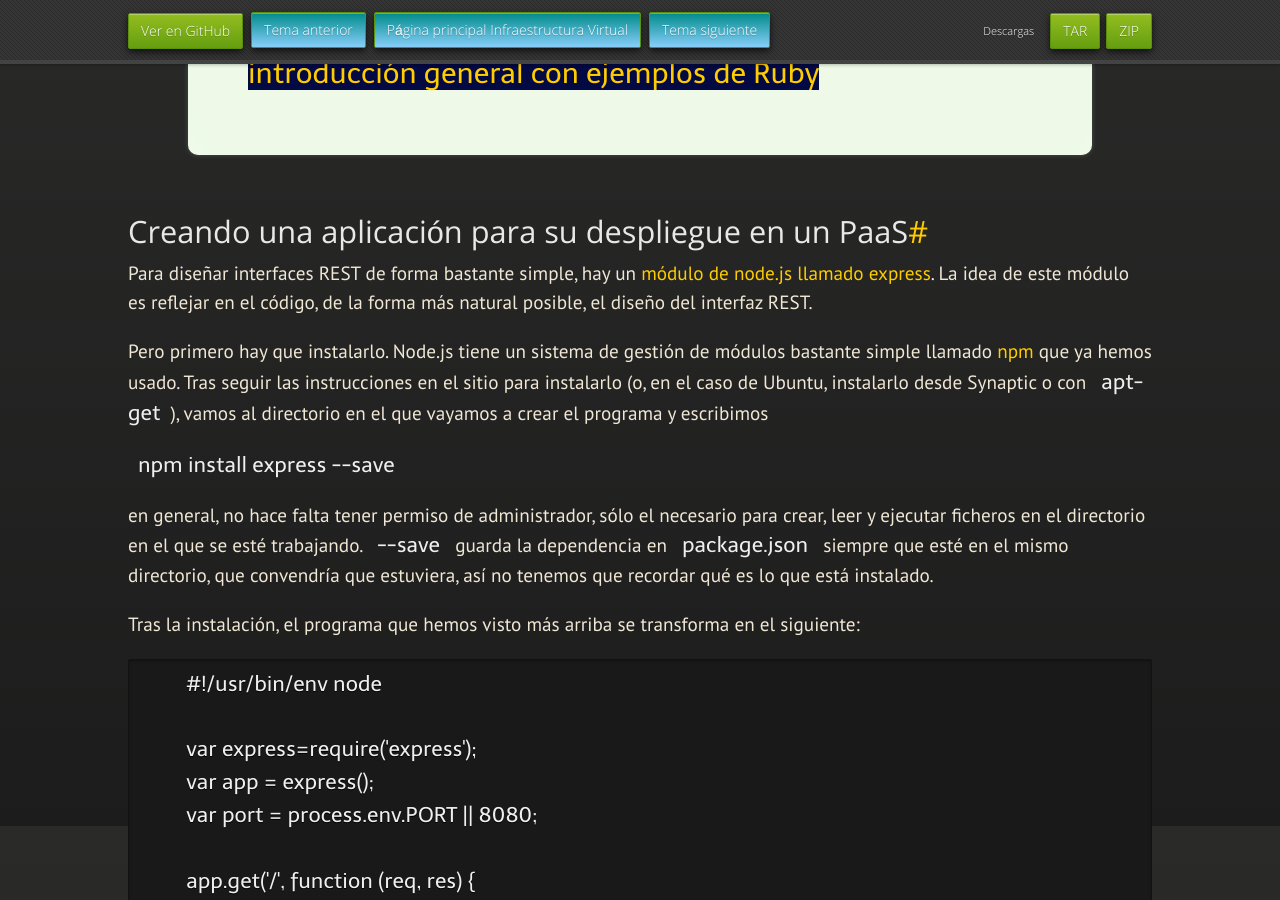
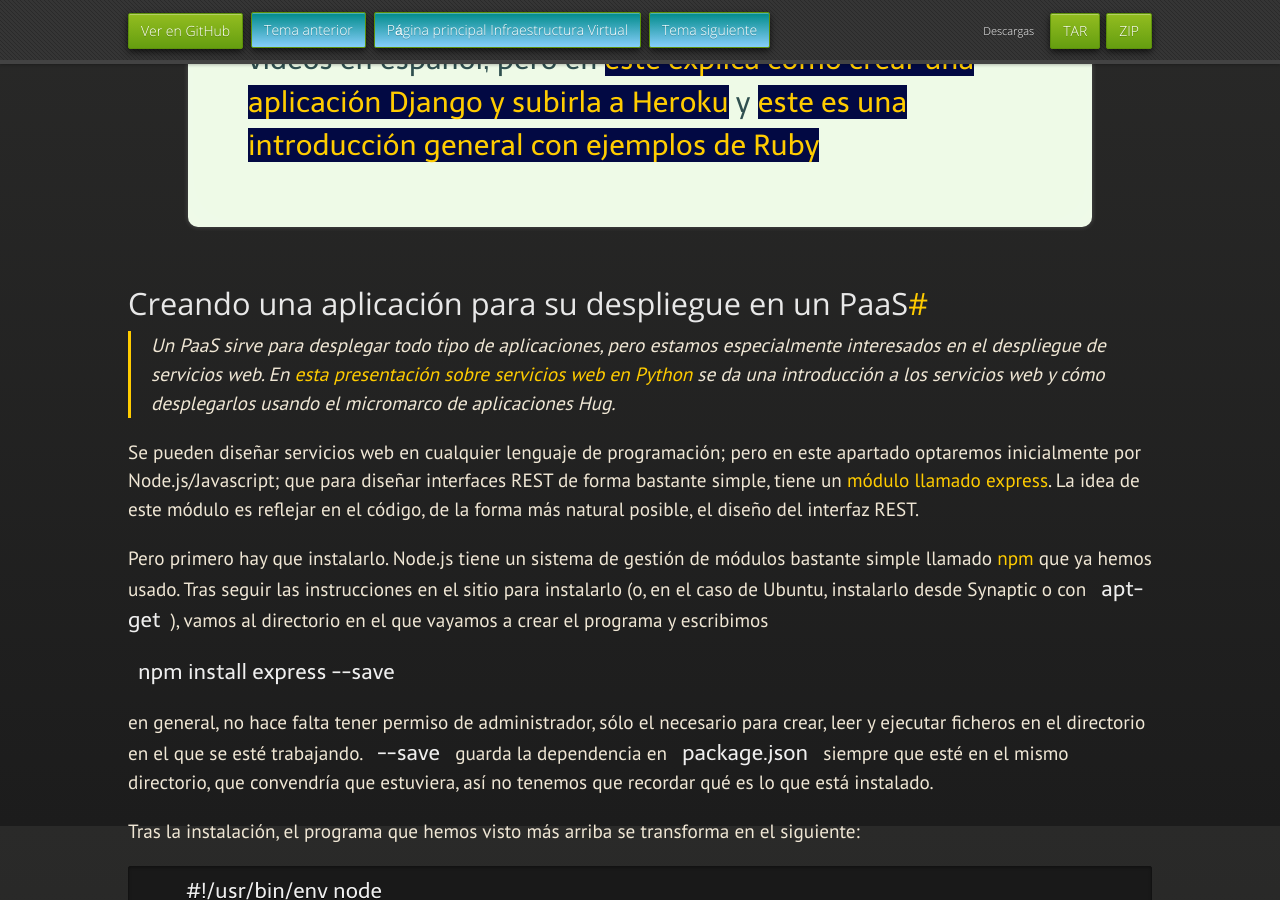
Before and after one commit to JJ/IV, a Jekyll site: the page built from documentos/temas/PaaS.md, in a window 1280 px wide and 900 px high, scrolled down 4574 px. Built offline with Jekyll 4.4.1, drawn with Linux system fonts in a browser that asks for light colours; nearby versions of some CDN libraries; some web fonts are replaced; our own code applies the rules of GitHub Pages for plain Markdown files; some of the changed text lies outside the part shown.

Commit message:
Sync documentos/temas/PaaS.md de master a gh-pages

```diff
--- a/documentos/temas/PaaS.md
+++ b/documentos/temas/PaaS.md
@@ -39,7 +39,7 @@ tanto de software como de hardware y ponerlos en práctica.
 </div>
 
 >Esta [presentación](http://jj.github.io/pispaas/#/) es un resumen del
->PaaS y alguna cosa adicional que no viene en este tema.
+>PaaS y alguna cosa adicional que no está incluida en este tema pero que conviene conocer de todas formas.
 
 Cuando uno quiere desplegar una aplicación y tener parte del trabajo de instalación ya hecho, o al menos preparado
 para hacerse con la pulsación de un botón, a la vez que tiene
@@ -158,7 +158,9 @@ enseñanza.
 
 <div class='ejercicios' markdown="1">
 
-Crear una aplicación en OpenShift o en algún otro PaaS en el que se haya dado uno de alta. Realizar un despliegue de prueba usando alguno de los ejemplos.
+Crear una aplicación en OpenShift o en algún otro PaaS en el que se
+haya dado uno de alta. Realizar un despliegue de prueba usando alguno
+de los ejemplos incluidos con el PaaS.
 
 </div>
 
@@ -203,8 +205,16 @@ y
 
 ## Creando una aplicación para su despliegue en un PaaS
 
-Para diseñar interfaces REST de forma bastante simple, hay
-un [módulo de node.js llamado express](http://expressjs.com/). La idea de este módulo
+> Un PaaS sirve para desplegar todo tipo de aplicaciones, pero estamos
+> especialmente interesados en el despliegue de servicios web. En
+> [esta presentación sobre servicios web en Python](https://jj.github.io/tests-python/ws.html)
+> se da una introducción a los servicios web y cómo desplegarlos
+> usando el micromarco de aplicaciones Hug.
+
+Se pueden diseñar servicios web en cualquier lenguaje de programación;
+pero en este apartado optaremos inicialmente por Node.js/Javascript;
+que para diseñar interfaces REST de forma bastante simple, tiene
+un [módulo llamado express](http://expressjs.com/). La idea de este módulo
 es reflejar en el código, de la forma más natural posible, el diseño del
 interfaz REST.
 
```
